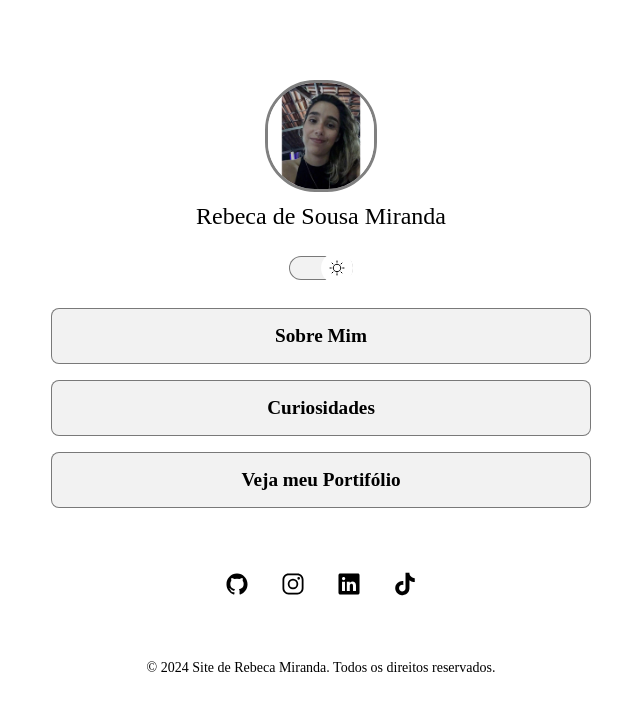
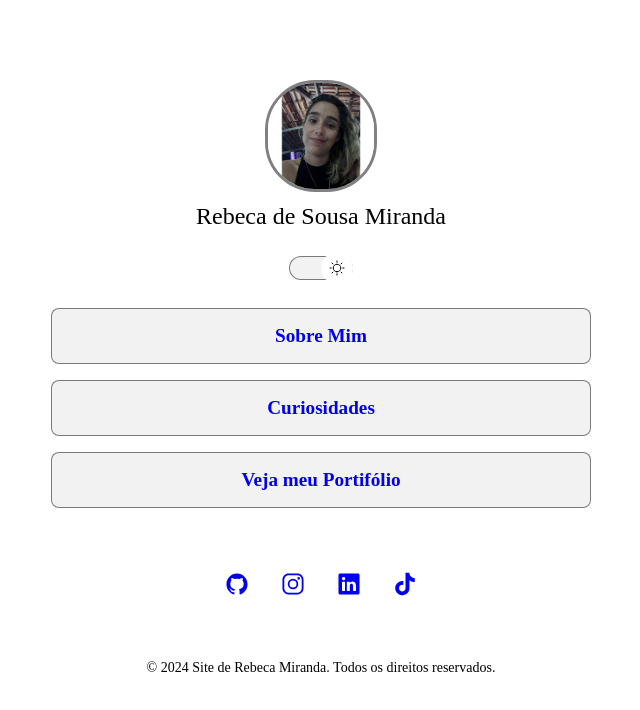
Before and after one commit to smrebeca/portifolio, a plain HTML site: page index.html in a window 1280 px wide. Shown: the whole page, without its empty margins (319-959 px from the left). Drawn offline with nearby package versions, Linux system fonts and the light colour scheme; a web font is replaced by a local one.

Commit message:
changes4

```diff
--- a/style.css
+++ b/style.css
@@ -26,9 +26,6 @@
 
 body {
     height: 100vh;
-}
-
-body * {
     font-family: "Basley", san-serif;
     color: var(--text-color);
 }
@@ -191,16 +188,6 @@ footer {
 }
 
 /* media queries */
-/* @media (min-width: 700px) {
-    :root {
-      --bg-url: url(./assets/bg_mobile.png);
-    }
-
-    .light {
-      --bg-url: url(./assets/bg_mobile-light.png);
-    }
-  } */
-
 @media screen and (max-width: 1250px) {
     /* Regras CSS para telas com largura máxima de 1250px */
 
```
Also changed, not shown: assets/bg-desketop-light.png (added), assets/bg-desktop.png (added). Lines whose indentation alone changed are shown as unchanged.
